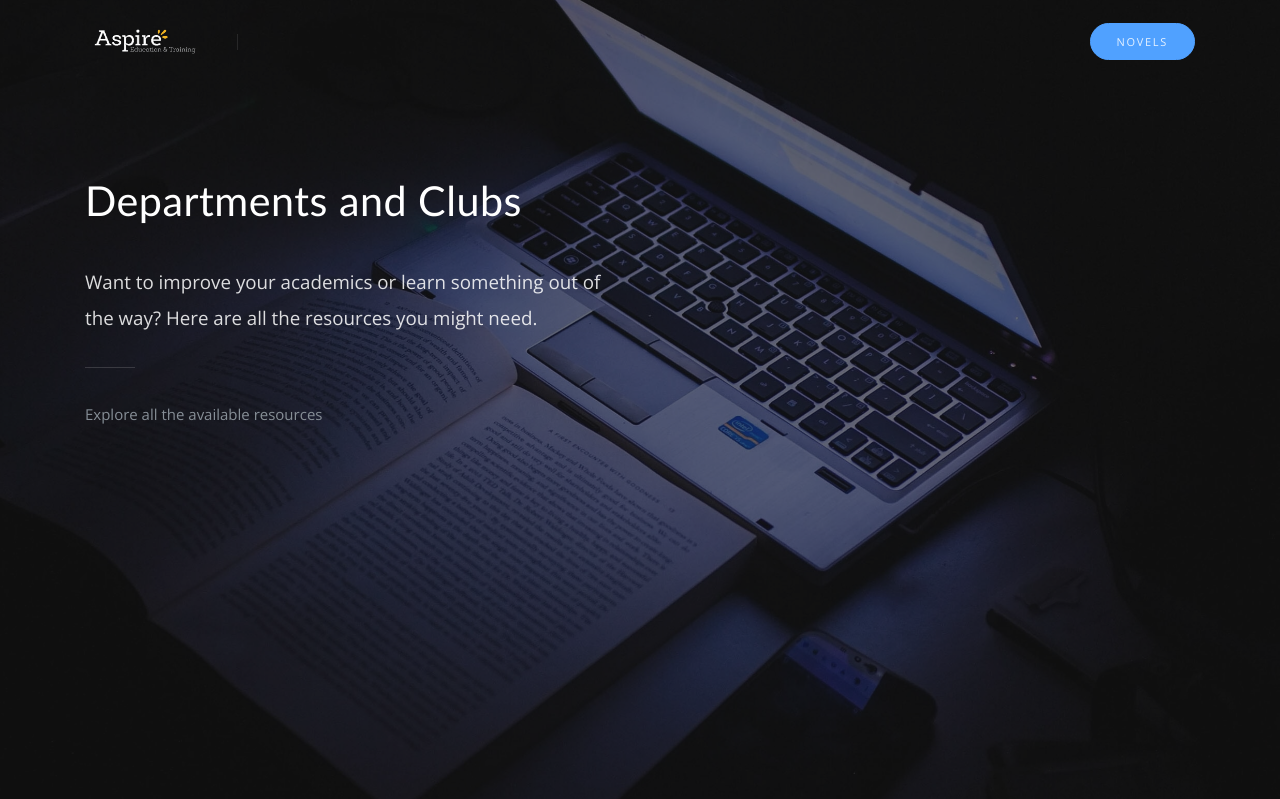
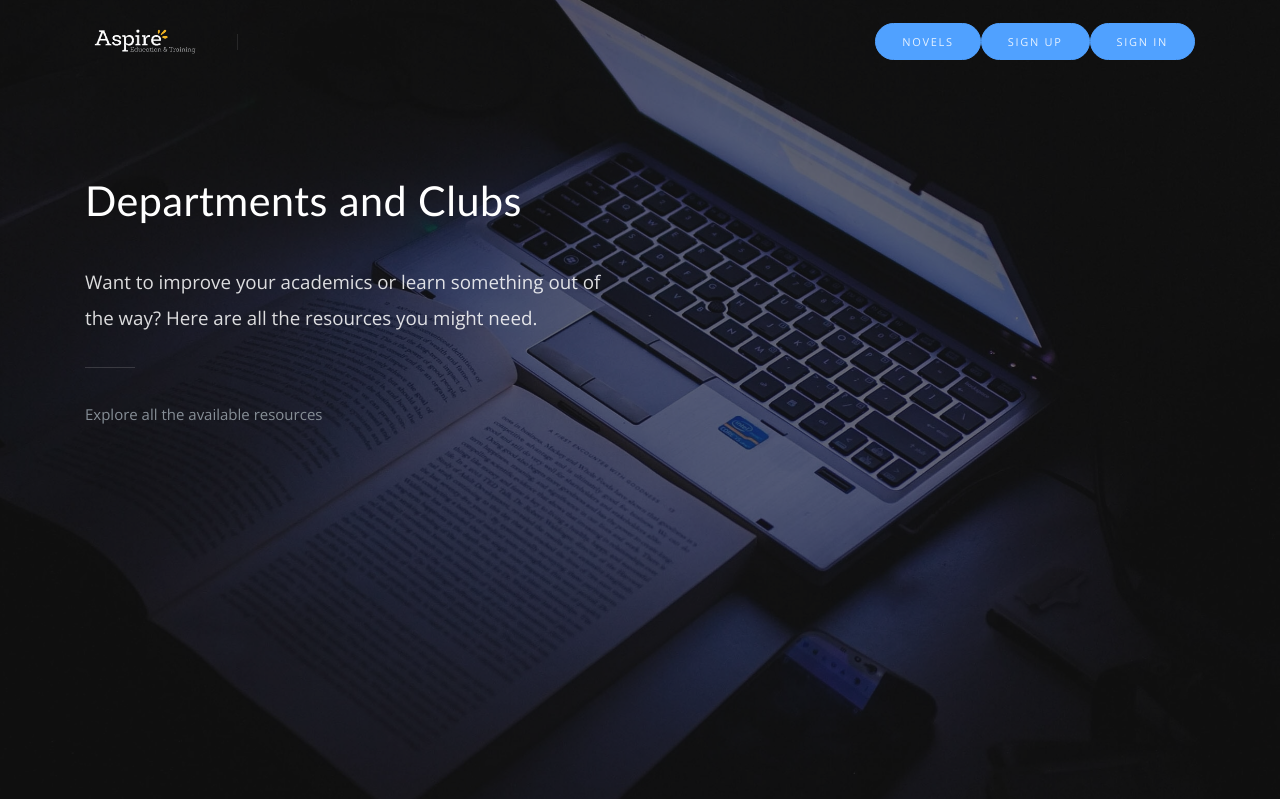
Before and after one commit to AvyChanna/barak-kriti, a Django app: template aspire/templates/home/index.html in a window 1280 px wide. Shown: the top 799 px of the page. Run offline with Django 3.2, Linux system fonts and the light colour scheme; the template is opened without the code that fills it, so the values that code supplies are empty.

Commit message:
added log out button

```diff
--- a/aspire/templates/home/index.html
+++ b/aspire/templates/home/index.html
@@ -44,7 +44,18 @@
 
                 </nav>
             </section>
-            <a class="btn btn-round btn-primary nav-link text-white" href="#">Novels</a>
+
+
+            <a class="btn btn-round btn-primary nav-link text-white ml-3    " href="#">Novels</a>
+            {% if request.user.is_authenticated %}
+                <a class="btn btn-round btn-primary nav-link text-white" href="{% url 'account_logout' %}">Sign out</a>
+            {% else %}
+                {# URL provided by django-allauth/account/urls.py #}
+
+                <a class="btn btn-round btn-primary nav-link text-white " href="{% url 'account_signup' %}">Sign Up</a>
+                {# URL provided by django-allauth/account/urls.py #}
+                <a class="btn btn-round btn-primary nav-link text-white" href="{% url 'account_login' %}">Sign In</a>
+            {% endif %}
         </div>
     </nav>
     <!-- /.navbar -->
```
